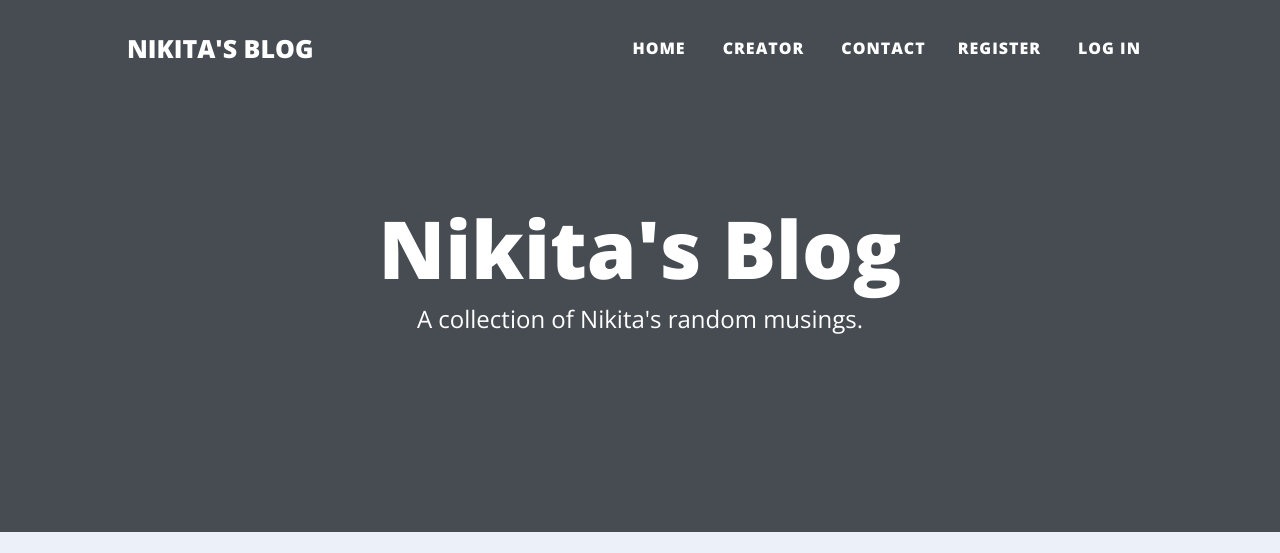
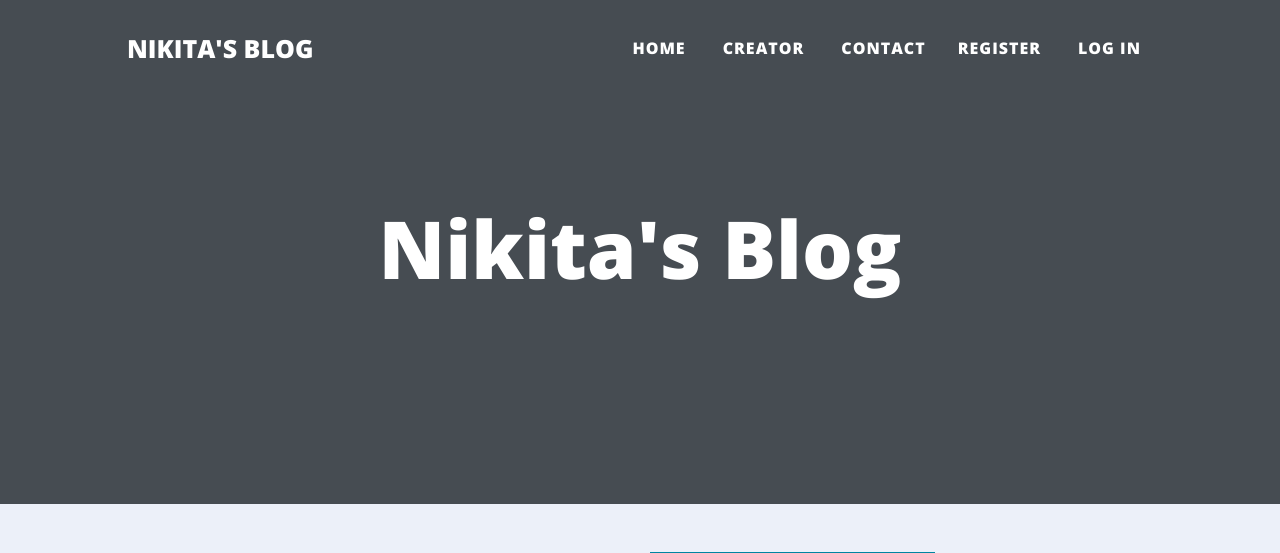
Before and after one commit to nikitabiichuk2009/BLOG_PROGECT, a Flask app: template templates/index.html in a window 1280 px wide. Shown: the top 553 px of the page. Run offline with Flask 3, Linux system fonts and the light colour scheme; the template is opened without the code that fills it, so the values that code supplies are empty; some libraries are stand-ins or nearby versions.

Commit message:
Update some functionality

```diff
--- a/templates/index.html
+++ b/templates/index.html
@@ -6,7 +6,6 @@
                     <div class="col-md-10 col-lg-8 col-xl-7">
                         <div class="site-heading">
                             <h1>Nikita's Blog</h1>
-                            <span class="subheading">A collection of Nikita's random musings. </span>
                         </div>
                     </div>
                 </div>
```
